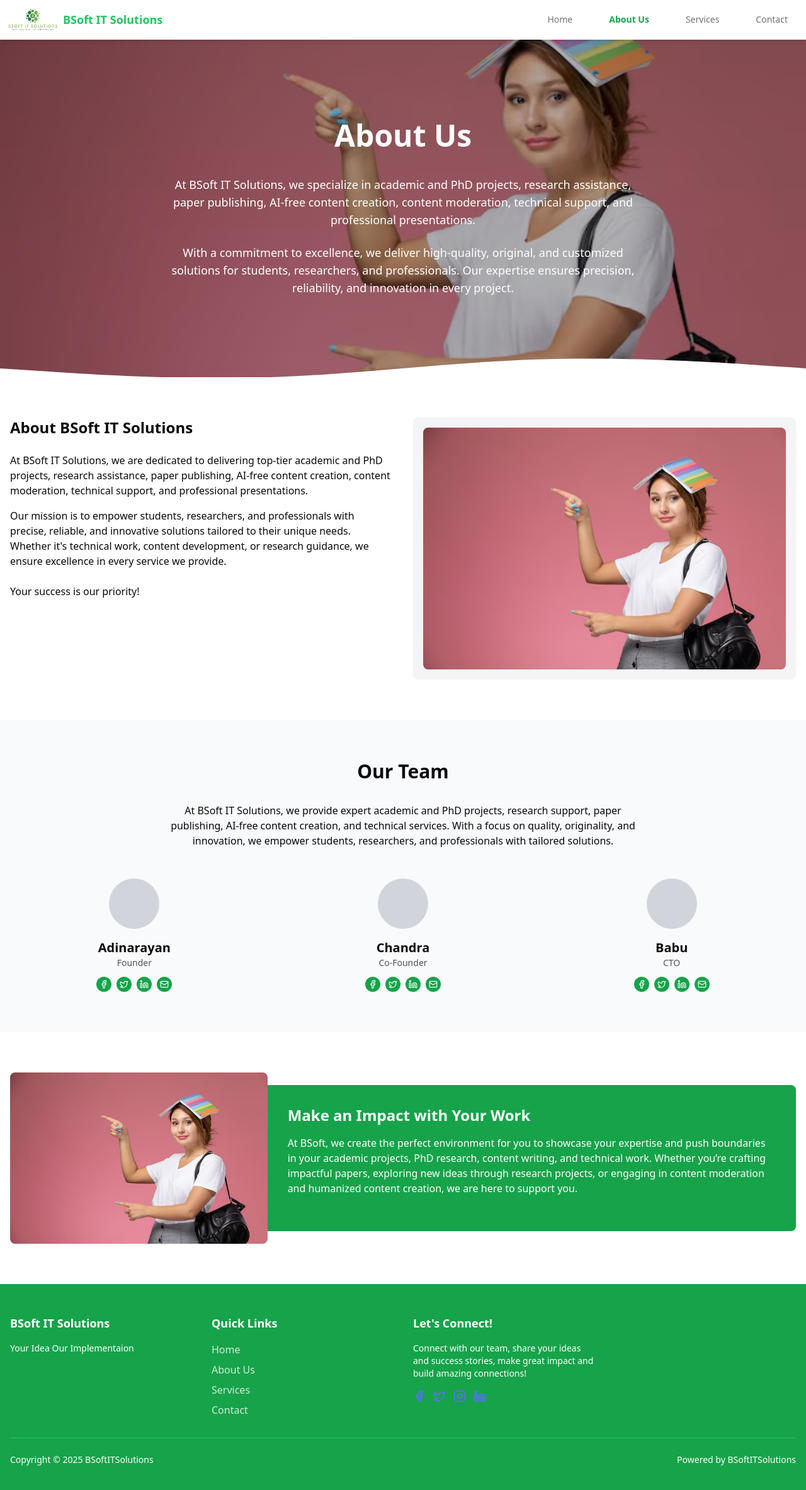
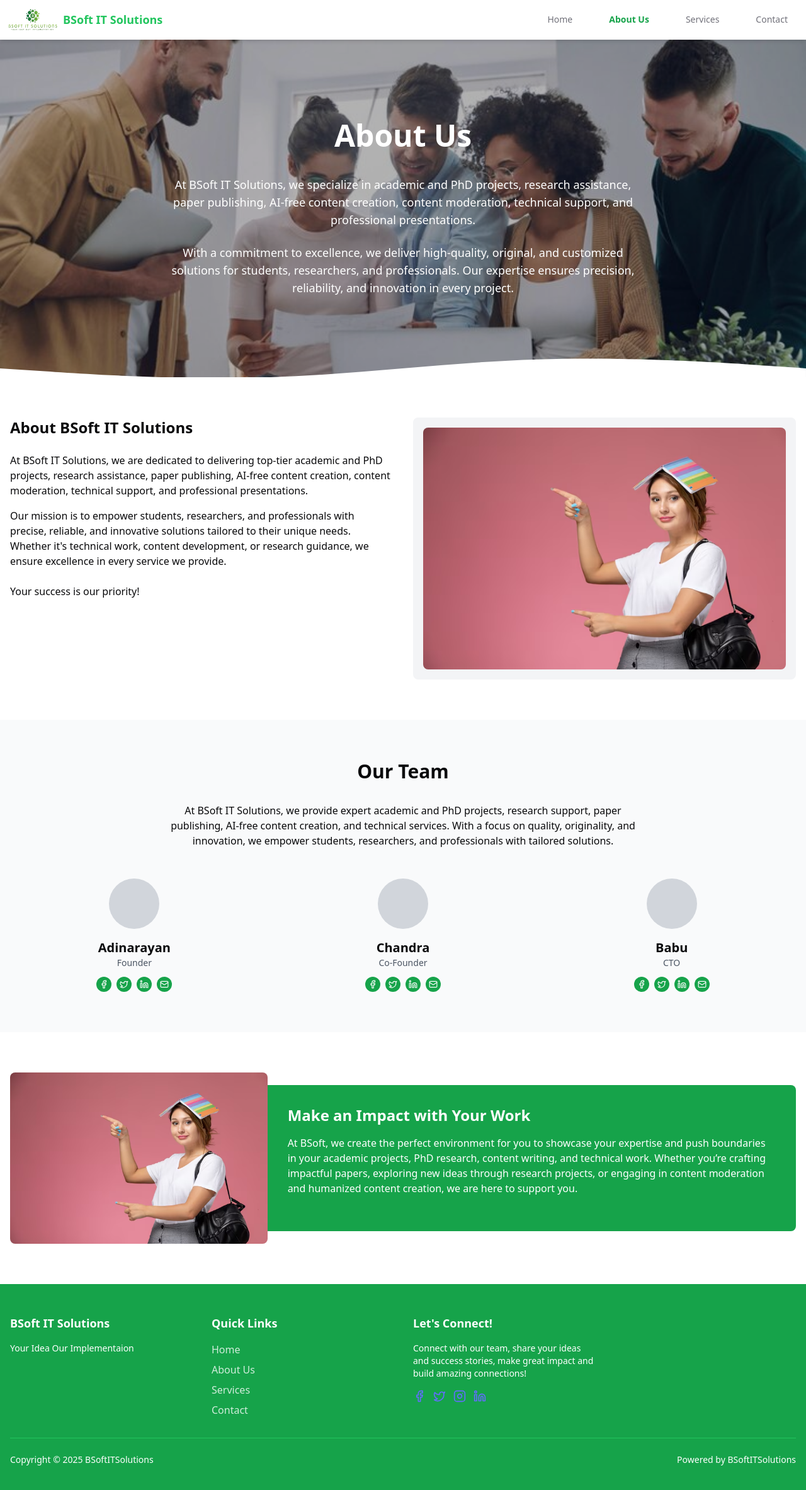
Before and after one commit to BSoftITSolutions/BSoft_ITSolutions, a React (Vite) app: page /about-us in a window 1280 px wide. Shown: the top 2366 px of the page at 63% size. Built offline with nearby package versions, Linux system fonts and the light colour scheme.

Commit message:
Update Aboutus.tsx

```diff
--- a/src/pages/Aboutus.tsx
+++ b/src/pages/Aboutus.tsx
@@ -1,5 +1,4 @@
 import {  Linkedin, Twitter, Facebook, Instagram, Mail } from 'lucide-react';
-import heroImage from "../../public/heroimage.png"
 import {Link} from "react-router-dom"
 
 export default function CoWorkingWebsite() {
@@ -9,9 +8,9 @@
       <div className="relative">
         {/* Background Image */}
         <div
-          className="absolute inset-0 bg-cover bg-center z-0"
-          style={{ backgroundImage: `url(${heroImage})` }}
-        ></div>
+          className="absolute inset-0 bg-cover bg-center z-0">
+          <img src="../../public/abouthero.png" alt="Background" className="w-full h-full object-cover" />
+        </div>
 
         {/* Optional overlay for better text readability */}
         <div className="absolute inset-0 bg-black opacity-30 z-0"></div>
@@ -212,10 +211,11 @@
                 Connect with our team, share your ideas and success stories, make great impact and build amazing connections!
               </p>
               <div className="flex space-x-3">
-                <div className='rounded-full bg-green-2'><a href="#" className="hover:text-gray-300"><Facebook size={20} /></a></div>
-                <a href="#" className="hover:text-gray-300"><Twitter size={20} /></a>
-                <a href="#" className="hover:text-gray-300"><Instagram size={20} /></a>
-                <a href="#" className="hover:text-gray-300"><Linkedin size={20} /></a>
+                <div className='rounded-full bg-green-2'>
+                <a href="#" className="hover:text-gray-300" title="Follow us on Facebook"><Facebook size={20} /></a></div>
+                <a href="#" className="hover:text-gray-300" title="Follow us on Twitter"><Twitter size={20} /></a>
+                <a href="#" className="hover:text-gray-300" title="Follow us on Instagram"><Instagram size={20} /></a>
+                <a href="#" className="hover:text-gray-300" title="Follow us on LinkedIn"><Linkedin size={20} /></a>
               </div>
             </div>
           </div>
```
